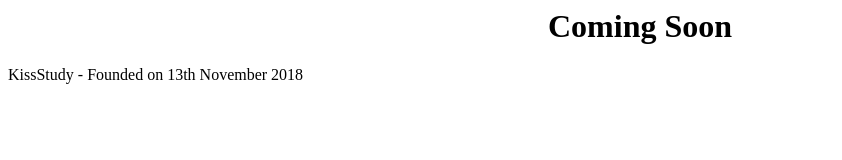
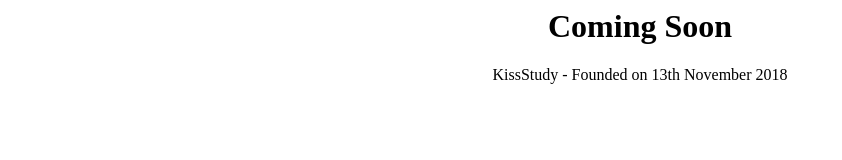
Before and after one commit to kyotonagasaki/index, a plain HTML site: page index.html in a window 1280 px wide. Shown: the whole page, without its empty margins (0-842 px from the left). Drawn offline with Linux system fonts and the light colour scheme.

Commit message:
Removed </center>
Removed </center> tag in order for all text to be positioned in center

```diff
--- a/index.html
+++ b/index.html
@@ -1,2 +1,2 @@
-<center><h1>Coming Soon</h1></center>
+<center><h1>Coming Soon</h1>
 KissStudy - Founded on 13th November 2018
```
